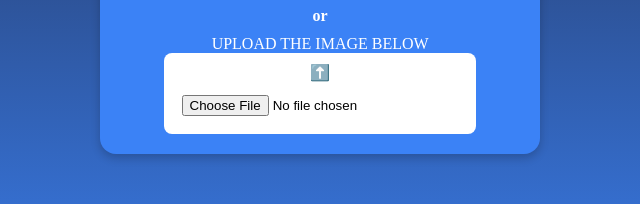
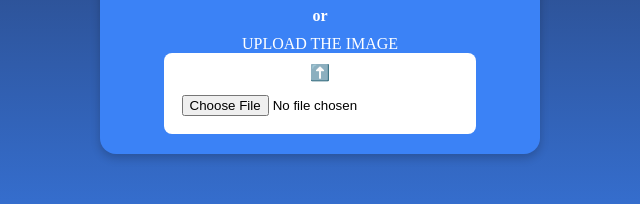
Before and after one commit to Adish21/Sentiment-Analysis, a plain HTML site: page index.html in a window 1280 px wide. Shown: the part 440-644 px from the top of the page, 320-960 px from the left. Drawn offline with Linux system fonts and the light colour scheme.

Commit message:
Update index.html

```diff
--- a/index.html
+++ b/index.html
@@ -22,7 +22,7 @@
             </div>
             <div class="separator">or</div>
             <div class="upload-section">
-                <label>UPLOAD THE IMAGE BELOW</label>
+                <label>UPLOAD THE IMAGE</label>
                 <label class="upload-box">
                     <span>⬆️</span>
                     <input type="file" class="hidden">
```
